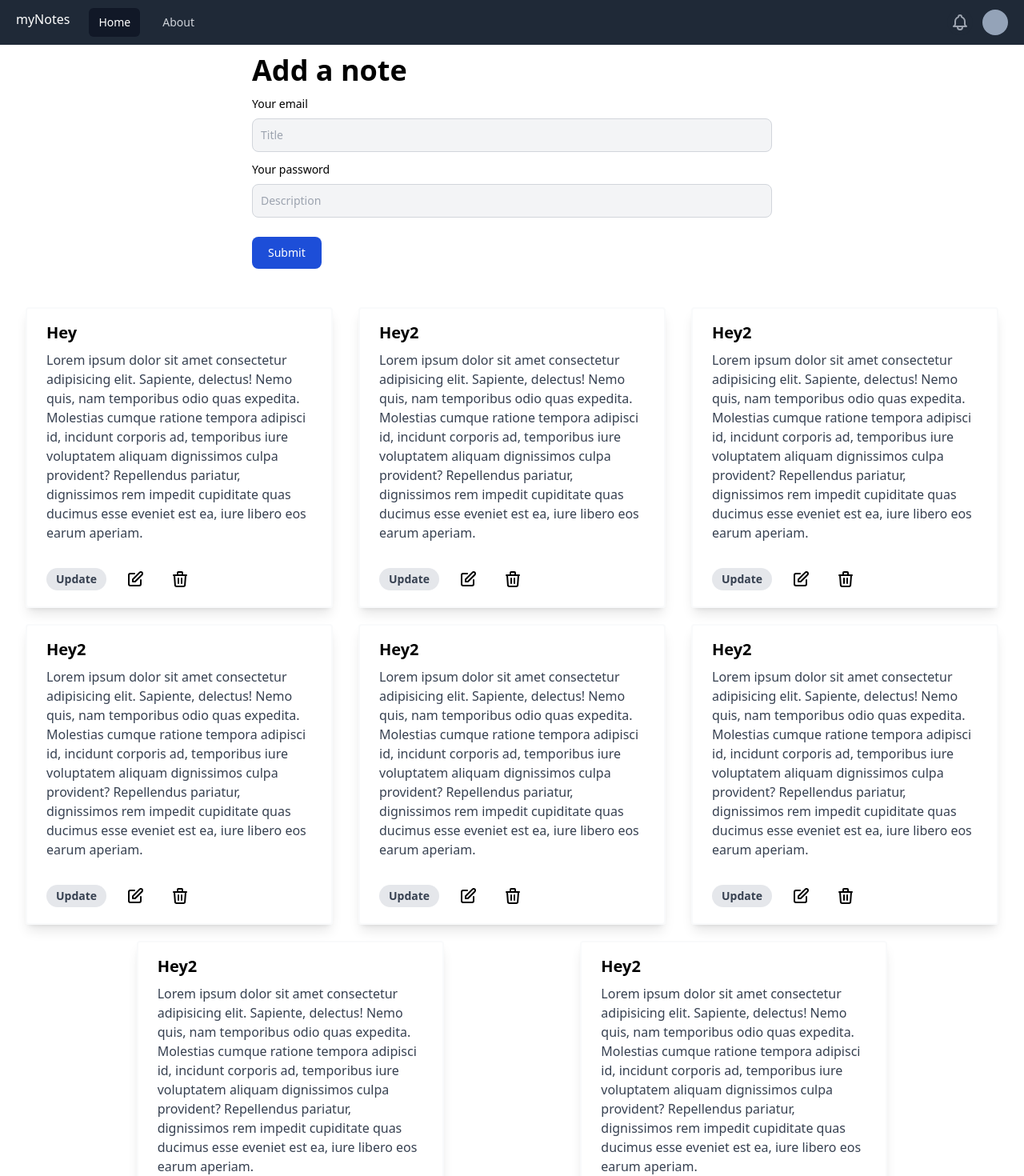
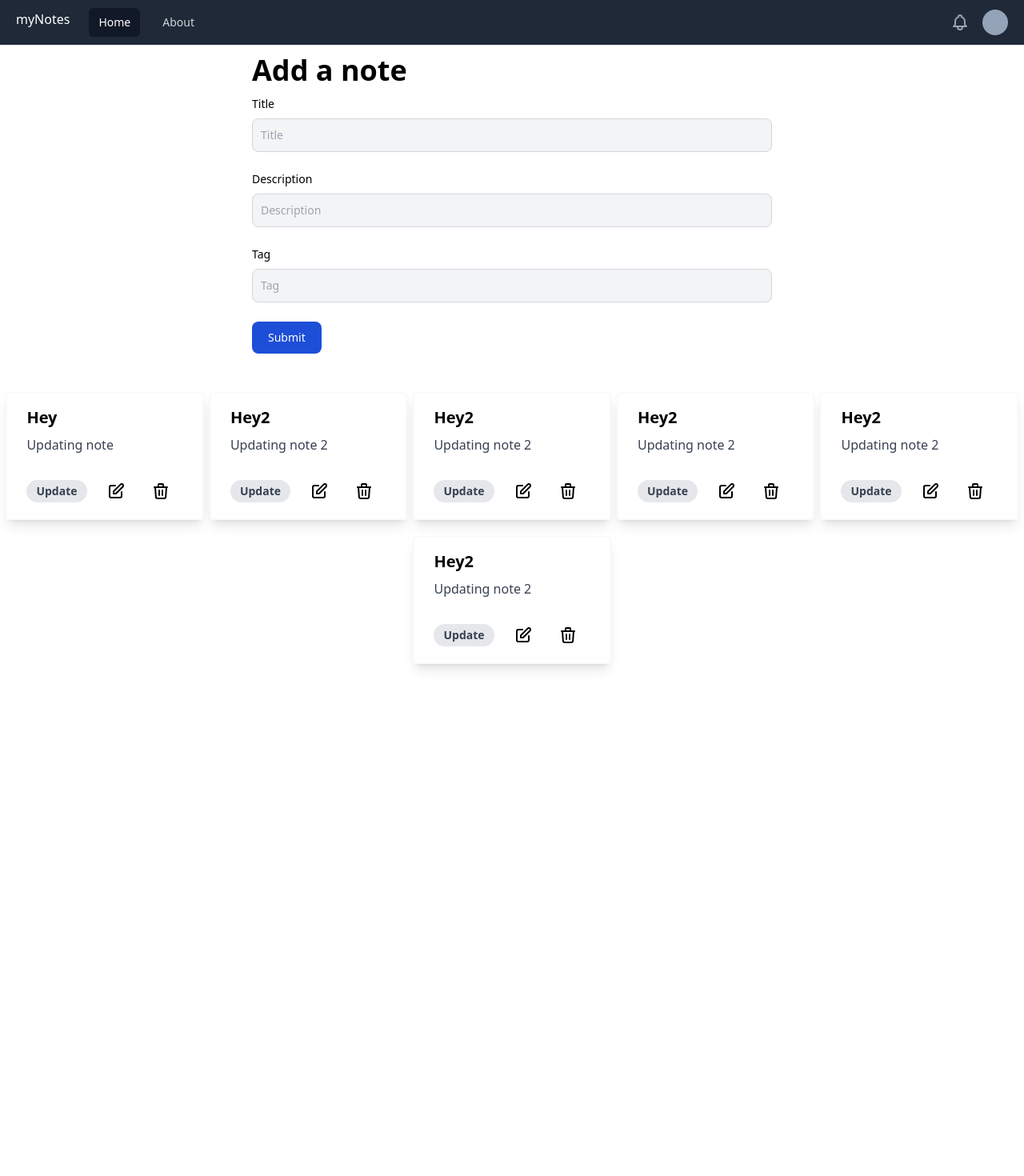
Before and after one commit to AtharvaWarke/mynotes-app, a React (Create React App) app: page / in a window 1280 px wide. Shown: the top 1470 px of the page at 80% size. After the commit the page ends 850 px from the top, so only its background shows below. Built offline with nearby package versions, Linux system fonts and the light colour scheme.

Commit message:
Notes-3-react

```diff
--- a/src/Components/Home.js
+++ b/src/Components/Home.js
@@ -1,43 +1,12 @@
 import React from "react";
+import NewNote from "./NewNote";
 import Notes from "./Notes";
 
 function Home() {
 	return (
 		<div className="flex flex-col justify-center items-center">
-			<form className="w-10/12 sm:w-8/12 md:w-[500px] lg:w-[650px] pt-3 ">
-				<h2 className="font-semibold text-4xl mb-3">Add a note</h2>
-				<div className="mb-3">
-					<label htmlFor="text" className="block mb-2 text-sm font-medium">
-						Your email
-					</label>
-					<input
-						type="text"
-						id="email"
-						className="bg-gray-100 border border-gray-300 text-gray-900 text-sm rounded-lg focus:ring-blue-500 focus:border-blue-500 block w-full p-2.5"
-						placeholder="Title"
-						required=""
-					/>
-				</div>
-				<div className="mb-6">
-					<label htmlFor="text" className="block mb-2 text-sm font-medium">
-						Your password
-					</label>
-					<input
-						type="text"
-						id="password"
-						className="bg-gray-100 border border-gray-300 text-gray-900 text-sm rounded-lg focus:ring-blue-500 focus:border-blue-500 block w-full p-2.5"
-						placeholder="Description"
-						required=""
-					/>
-				</div>
-				<button
-					type="submit"
-					className="text-white bg-blue-700 hover:bg-blue-800 focus:ring-4 focus:outline-none focus:ring-blue-300 font-medium rounded-lg text-sm w-full sm:w-auto px-5 py-2.5 text-center"
-				>
-					Submit
-				</button>
-			</form>
-			<Notes/>
+			<NewNote />
+			<Notes />
 		</div>
 	);
 }
--- a/src/Components/IndNote.js
+++ b/src/Components/IndNote.js
@@ -8,13 +8,13 @@ function IndNote({ note }) {
 				<div className="px-6 py-4">
 					<div className="font-bold text-xl mb-2">{note.title}</div>
 					<p className="text-gray-700 text-base">
-						{/* {note.description} */}
-						Lorem ipsum dolor sit amet consectetur adipisicing elit. Sapiente,
+						{note.description}
+						{/* Lorem ipsum dolor sit amet consectetur adipisicing elit. Sapiente,
 						delectus! Nemo quis, nam temporibus odio quas expedita. Molestias
 						cumque ratione tempora adipisci id, incidunt corporis ad, temporibus
 						iure voluptatem aliquam dignissimos culpa provident? Repellendus
 						pariatur, dignissimos rem impedit cupiditate quas ducimus esse
-						eveniet est ea, iure libero eos earum aperiam.
+						eveniet est ea, iure libero eos earum aperiam. */}
 					</p>
 				</div>
 				<div className="px-6 pt-4 pb-2 mb-3 flex">
--- /dev/null
+++ b/src/Components/NewNote.js
@@ -0,0 +1,76 @@
+import React, { useContext, useState } from "react";
+import noteContext from "../context/notes/NoteContext";
+
+function NewNote() {
+	const context = useContext(noteContext);
+
+	const { addNote } = context;
+
+	const [note, setNote] = useState({ title: "", description: "", tag: "default" });
+
+	const onChange = (event) => {
+		setNote({ ...note, [event.target.name]: event.target.value });
+	};
+
+	return (
+		<div>
+			<form className="w-10/12 sm:w-8/12 md:w-[500px] lg:w-[650px] pt-3 ">
+				<h2 className="font-semibold text-4xl mb-3">Add a note</h2>
+				<div className="mb-6">
+					<label htmlFor="title" className="block mb-2 text-sm font-medium">
+						Title
+					</label>
+					<input
+						type="text"
+						id="title"
+						name="title"
+						className="bg-gray-100 border border-gray-300 text-gray-900 text-sm rounded-lg focus:ring-blue-500 focus:border-blue-500 block w-full p-2.5"
+						placeholder="Title"
+						onChange={onChange}
+					/>
+				</div>
+				<div className="mb-6">
+					<label
+						htmlFor="description"
+						className="block mb-2 text-sm font-medium"
+					>
+						Description
+					</label>
+					<input
+						type="text"
+						id="description"
+						name="description"
+						className="bg-gray-100 border border-gray-300 text-gray-900 text-sm rounded-lg focus:ring-blue-500 focus:border-blue-500 block w-full p-2.5"
+						placeholder="Description"
+						onChange={onChange}
+					/>
+				</div>
+				<div className="mb-6">
+					<label htmlFor="tag" className="block mb-2 text-sm font-medium">
+						Tag
+					</label>
+					<input
+						type="text"
+						id="tag"
+						name="tag"
+						className="bg-gray-100 border border-gray-300 text-gray-900 text-sm rounded-lg focus:ring-blue-500 focus:border-blue-500 block w-full p-2.5"
+						placeholder="Tag"
+						onChange={onChange}
+					/>
+				</div>
+				<button
+					type="submit"
+					className="text-white bg-blue-700 hover:bg-blue-800 focus:ring-4 focus:outline-none focus:ring-blue-300 font-medium rounded-lg text-sm w-full sm:w-auto px-5 py-2.5 text-center"
+					onClick={(event) => {
+						event.preventDefault();
+						addNote(note.title, note.description, note.tag);
+					}}
+				>
+					Submit
+				</button>
+			</form>
+		</div>
+	);
+}
+
+export default NewNote;
--- a/src/Components/Notes.js
+++ b/src/Components/Notes.js
@@ -4,7 +4,7 @@ import IndNote from "./IndNote";
 
 function Notes() {
 	const context = useContext(noteContext);
-	const { note, setNote } = context;
+	const { note, addNote } = context;
 	return (
 		<div className="flex justify-evenly flex-wrap w-screen mt-12">
 			{note.map((notes) => {
--- a/src/context/notes/NoteState.js
+++ b/src/context/notes/NoteState.js
@@ -57,30 +57,29 @@ const NoteState = (props) => {
 			date: "2022-06-25T12:06:26.830Z",
 			__v: 0,
 		},
-		{
-			_id: "62b6fa421sf31ca4df6c92d1a87",
-			user: "62b343f91d5f1383a6e92a65",
-			title: "Hey2",
-			description: "Updating note 2",
-			tag: "Update",
-			date: "2022-06-25T12:06:26.830Z",
-			__v: 0,
-		},
-		{
-			_id: "62b6fa421f31cadfd6c92d12a88",
-			user: "62b343f91d5f1383a6e92a65",
-			title: "Hey2",
-			description: "Updating note 2",
-			tag: "Update",
-			date: "2022-06-25T12:06:26.830Z",
-			__v: 0,
-		},
 	];
 
 	const [note, setNote] = useState(notesInitial);
 
+	const addNote = (title, description, tag) => {
+		const _note = {
+			_id: "62b6fa421f31cadfd36c92d12a88",
+			user: "62b343f91d5f1383a6e92a65",
+			title: title,
+			description: description,
+			tag: tag,
+			date: "2022-06-25T12:06:26.830Z",
+			__v: 0,
+		};
+		setNote(note.concat(_note));
+	};
+
+	const deleteNote = () => {};
+
+	const editNote = () => {};
+
 	return (
-		<NoteContext.Provider value={{ note, setNote }}>
+		<NoteContext.Provider value={{ note, addNote, deleteNote, editNote }}>
 			{props.children}
 		</NoteContext.Provider>
 	);
```
